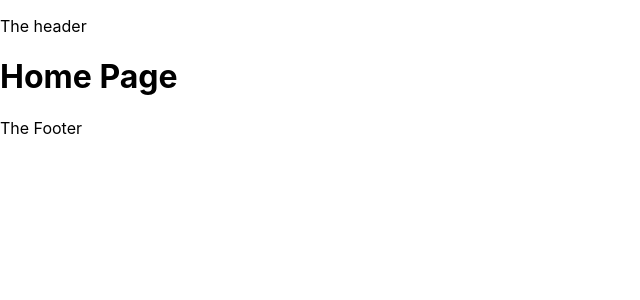
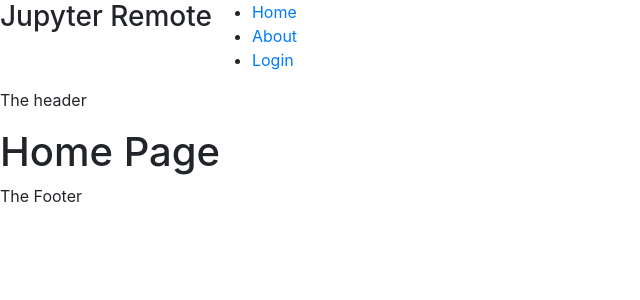
Before and after one commit to Etanyauh/JupyterRemote, a React (Create React App) app: page / in a window 1280 px wide. Shown: the top 300 px of the page, without its empty margins (0-640 px from the left). Built offline with nearby package versions, Linux system fonts and the light colour scheme.

Commit message:
Initialized Styles Created nav file

```diff
--- a/public/index.html
+++ b/public/index.html
@@ -10,6 +10,7 @@
       homescreen on Android. See https://developers.google.com/web/fundamentals/web-app-manifest/
     -->
     <link rel="manifest" href="%PUBLIC_URL%/manifest.json">
+    <link rel="stylesheet" href="https://stackpath.bootstrapcdn.com/bootstrap/4.1.3/css/bootstrap.min.css" integrity="sha384-MCw98/SFnGE8fJT3GXwEOngsV7Zt27NXFoaoApmYm81iuXoPkFOJwJ8ERdknLPMO" crossorigin="anonymous">
     <!--
       Notice the use of %PUBLIC_URL% in the tags above.
       It will be replaced with the URL of the `public` folder during the build.
--- a/src/components/Header/Index.js
+++ b/src/components/Header/Index.js
@@ -1,9 +1,11 @@
 import React, { Component } from 'react'
+import Navigation from './Nav'
 
 class Header extends Component {
     render() {
         return (
             <header>
+                <Navigation />
                 <p>The header</p>
             </header>
         )
--- /dev/null
+++ b/src/components/Header/Nav.js
@@ -0,0 +1,67 @@
+import React, { Component } from 'react'
+import { Link } from 'react-router-dom'
+
+class Navigation extends Component {
+    constructor(props) {
+        super(props)
+        this.states = {
+            // Gets the user token
+            user_token: window.sessionStorage.getItem('jwtToken'),
+
+            // Links for unauthorized and authorized
+            no_auth_links: [
+                { text: "Home", url: "/" },
+                { text: "About", url: "/about" },
+                { text: "Login", url: "/login" },
+            ],
+            auth_links: [
+                { text: 'Home', url: '/' },
+                { text: 'About', url: '/about' },
+                { text: 'Notebooks', url: '/notebooks' },
+            ]
+        }
+
+        this.navLinks = this.navLinks.bind(this)
+    }
+
+    render() {
+        return (
+            <nav className="navigation">
+                <h3>Jupyter Remote</h3>
+                <ul className="nav-items">
+                    {this.navLinks()}
+                </ul>
+            </nav>
+        )
+    }
+
+    navLinks() {
+        if (this.states.user_token) {
+            return this.authLinks()
+        }
+
+        return this.noAuthLinks()
+    }
+
+    authLinks() {
+        return this.states.auth_links.map((val, key) => {
+            return (
+                <li key={key}>
+                    <Link to={val.url}>{val.text}</Link>
+                </li>
+            )
+        })
+    }
+
+    noAuthLinks() {
+        return this.states.no_auth_links.map((val, key) => {
+            return (
+                <li key={key}>
+                    <Link to={val.url}>{val.text}</Link>
+                </li>
+            )
+        })
+    }
+}
+
+export default Navigation
--- a/src/index.css
+++ b/src/index.css
@@ -1,3 +1,5 @@
+@import 'styles/main.scss';
+
 body {
   margin: 0;
   padding: 0;
--- /dev/null
+++ b/src/styles/components/header/navbar.scss
@@ -0,0 +1,5 @@
+nav.navigation {
+    display: flex;
+    flex-direction: row;
+    // background: red;
+}
--- /dev/null
+++ b/src/styles/components/main.scss
@@ -0,0 +1 @@
+@import 'header/navbar.scss';
--- /dev/null
+++ b/src/styles/main.scss
@@ -0,0 +1 @@
+@import 'components/main.scss';
```
